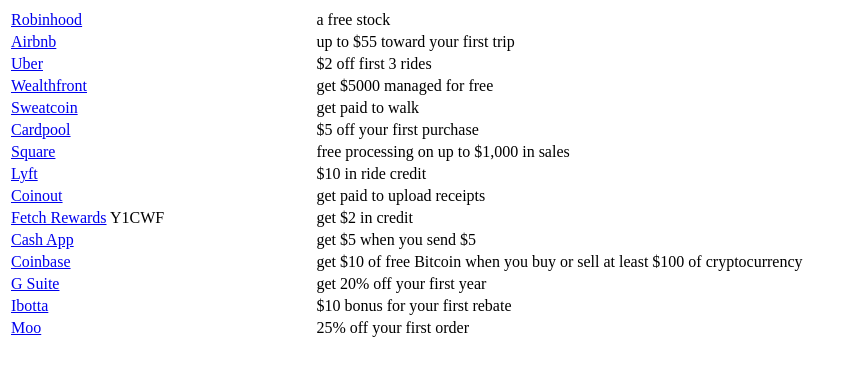
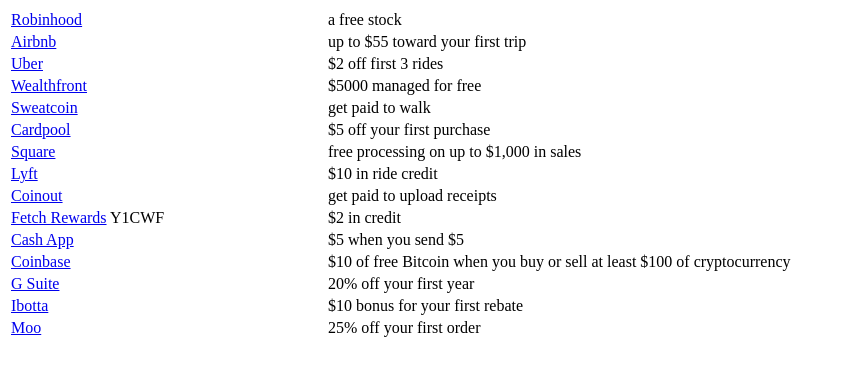
Before and after one commit to stanleysmall/referrals, a plain HTML site: page index.html in a window 1280 px wide. Shown: the whole page, without its empty margins (0-853 px from the left). Drawn offline with Linux system fonts and the light colour scheme.

Commit message:
Update index.html

```diff
--- a/index.html
+++ b/index.html
@@ -32,7 +32,7 @@
   </tr>
     <tr>
     <td><a title="Wealthfront" href="https://wlth.fr/2HjEip8" target="_blank" rel="noopener">Wealthfront</a></td>
-    <td>get $5000 managed for free</td>
+    <td>$5000 managed for free</td>
   </tr>
   <tr>
     <td><a title="Sweatcoin" href="https://www1.sweatco.in/i/stan184802" target="_blank" rel="noopener">Sweatcoin</a></td>
@@ -56,19 +56,19 @@
   </tr>
    <tr>
     <td><a title="Fetch Rewards" href="fetchrewards.com" target="_blank" rel="noopener">Fetch Rewards</a> Y1CWF</td>
-    <td>get $2 in credit</td>
+    <td>$2 in credit</td>
   </tr>
   <tr>
     <td><a title="Cash App" href="https://cash.me/app/CNKJLKR" target="_blank" rel="noopener">Cash App</a></td>
-    <td>get $5 when you send $5</td>
+    <td>$5 when you send $5</td>
   </tr>
   <tr>
     <td><a title="Coinbase" href="https://www.coinbase.com/join/59ae05ed8ace9200cfb41deb" target="_blank" rel="noopener">Coinbase</a></td>
-    <td>get $10 of free Bitcoin when you buy or sell at least $100 of cryptocurrency</td>
+    <td>$10 of free Bitcoin when you buy or sell at least $100 of cryptocurrency</td>
   </tr>
   <tr>
     <td><a title="G Suite" href="https://refergsuite.app.goo.gl/EzQe" target="_blank" rel="noopener">G Suite</a></td>
-    <td>get 20% off your first year</td>
+    <td>20% off your first year</td>
   </tr>
   <tr>
     <td><a title="Ibotta" href="https://ibotta.com/r/vqdpkws" target="_blank" rel="noopener">Ibotta</a></td>
```
